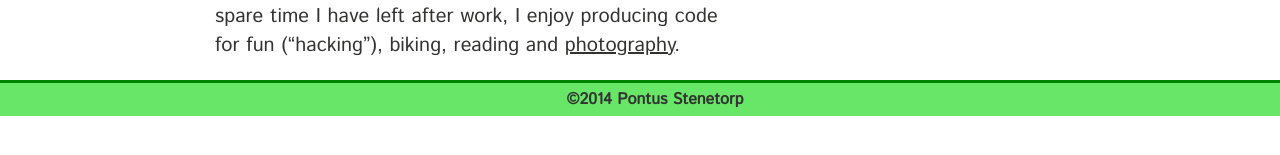
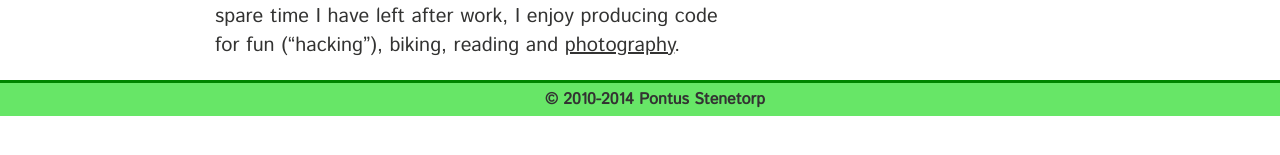
Before and after one commit to gbouchar/ninjin.github.io, a Jekyll site: the page built from index.md, in a window 1280 px wide. Shown: the part 579-734 px from the top of the page. Built offline with Jekyll 4.4.1, drawn with Linux system fonts in a browser that asks for light colours; some web fonts are replaced; Markdown is read by kramdown in place of the engine named in the settings.

Commit message:
No more ftr includes

```diff
--- a/_includes/ftr.html
+++ /dev/null
@@ -1,3 +0,0 @@
-<a href="/copyright.html">
-    &copy;{{ site.time | date: "%Y" }} Pontus Stenetorp
-</a>
--- a/_layouts/base.html
+++ b/_layouts/base.html
@@ -83,7 +83,9 @@
                 </div>
             </div>
             <div id="ftr">
-                {% include ftr.html %}
+                <a href="/copyright.html">
+                    &copy; 2010-{{ site.time | date: "%Y" }} Pontus Stenetorp
+                </a>
             </div>
         </div>
 
```
